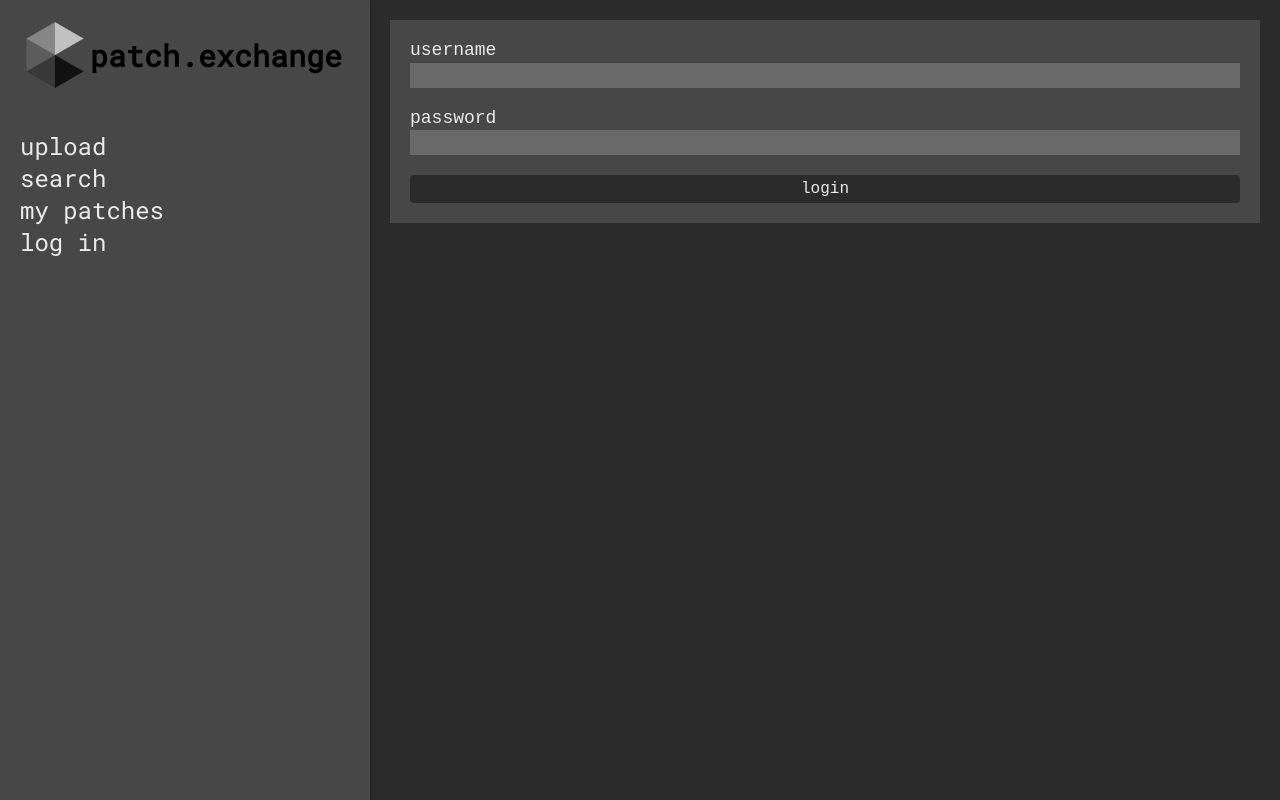
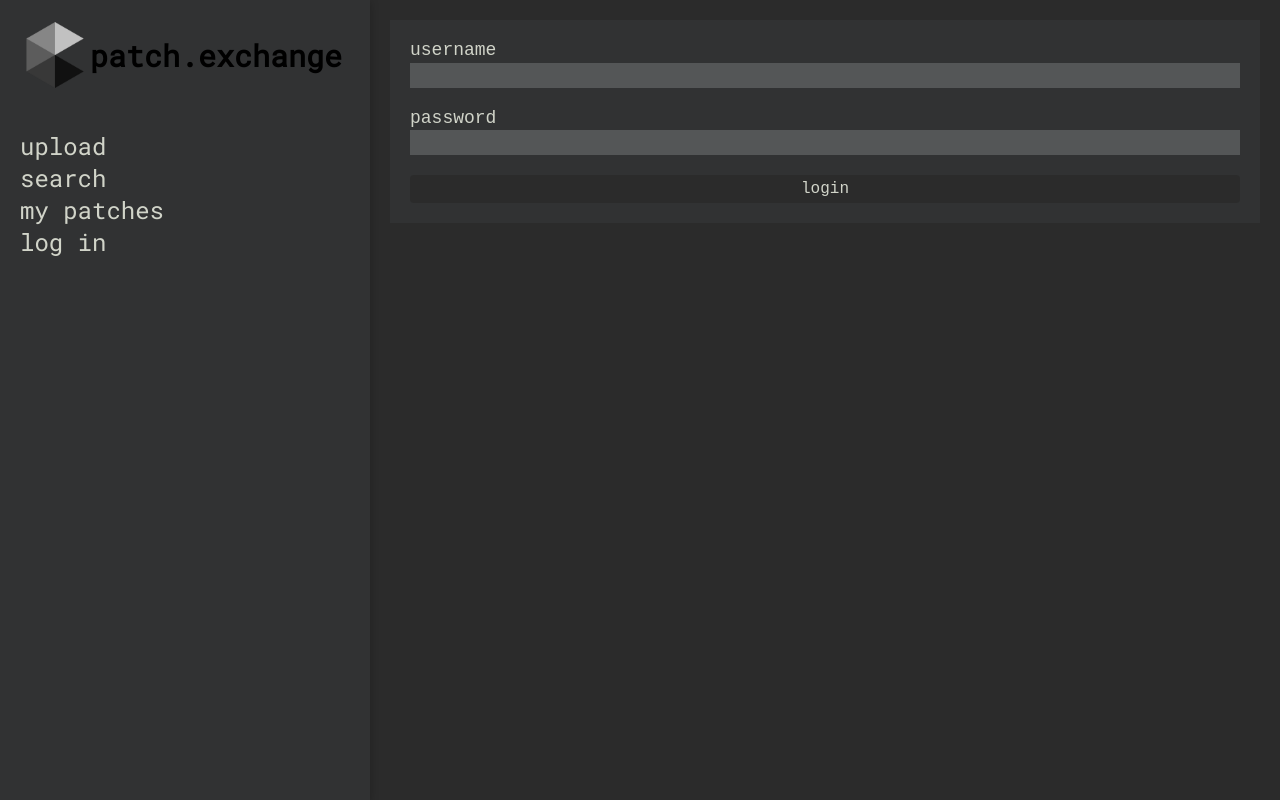
Before and after one commit to agohorel/monolith, a React (Create React App) app in the folder client/patch_exchange/: page /login in a window 1280 px wide. Built offline with nearby package versions, Linux system fonts and the light colour scheme.

Commit message:
tweak colors

```diff
--- a/client/patch_exchange/src/constants/colors.js
+++ b/client/patch_exchange/src/constants/colors.js
@@ -1,11 +1,12 @@
 export default {
   blackish: "#0b0b0b",
   nearblack: "#2b2b2b",
-  darkgrey: "#474747",
-  midgrey: "#696969",
-  lightgrey: "#b5b5b5",
-  offwhite: "#ebebeb",
-  success: "#34eb74",
-  warning: "#eb8f34",
-  failure: "#eb4634",
+  darkgrey: "#313233",
+  midgrey: "#545657",
+  lightgrey: "#8B8D8E",
+  offwhite: "#D1D4C9",
+  success: "#2E954B",
+  warning: "#C8804C",
+  failure: "#C84C4C",
+  info: "#289FD2",
 };
```
